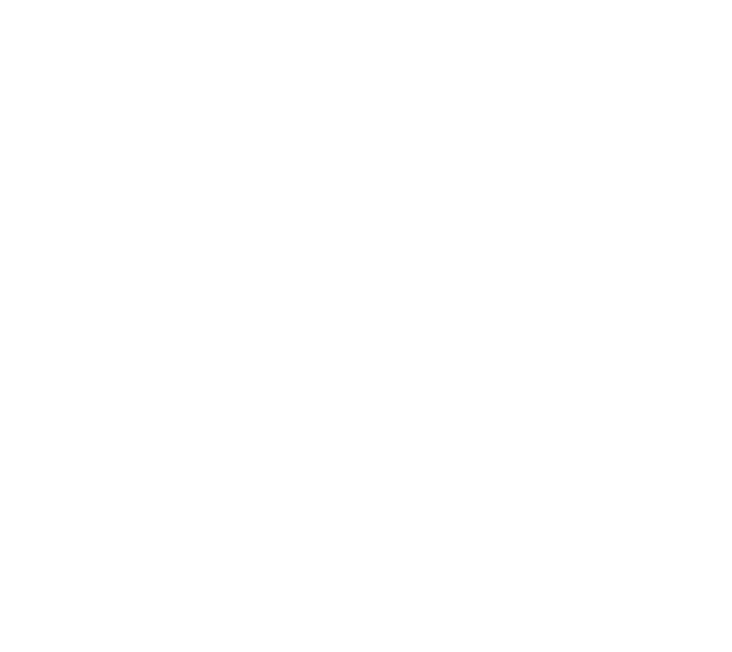
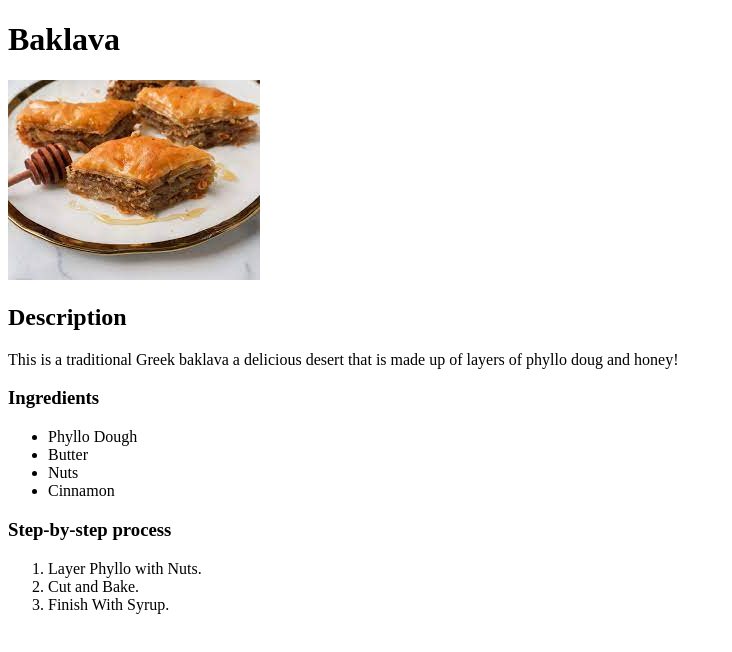
Before and after one commit to BantAlex/odin-recipes, a plain HTML site: page recipes/baklava.html in a window 1280 px wide. Shown: the whole page, without its empty margins (0-732 px from the left). Drawn offline with Linux system fonts and the light colour scheme.

Commit message:
Add third recipe and correct the Greek Salad H1
Created the third recipe with the same structure while also correcting
the heading of the Greek Salad

```diff
--- a/recipes/baklava.html
+++ b/recipes/baklava.html
@@ -0,0 +1,27 @@
+<!DOCTYPE html>
+<html lang="en">
+<head>
+    <meta charset="UTF-8">
+    <meta name="viewport" content="width=device-width, initial-scale=1.0">
+</head>
+<body>
+    <h1>Baklava</h1>
+    <img src="../images/baklava-fin.jpeg" alt="Image of a the baklava based on the recipe">
+    <h2>Description</h2>
+    <p>This is a traditional Greek baklava a delicious desert that is made up of layers of phyllo doug and honey!</p>
+    <h3>Ingredients</h3>
+    <ul>
+        <li>Phyllo Dough</li>
+        <li>Butter</li>
+        <li>Nuts</li>
+        <li>Cinnamon</li>
+
+    </ul>
+    <h3>Step-by-step process</h3>
+    <ol>
+        <li>Layer Phyllo with Nuts.</li>
+        <li>Cut and Bake.</li>
+        <li>Finish With Syrup.</li>
+    </ol>
+</body>
+</html>
```
Also changed, not shown: recipes/greek-salad.html (+1 -5 lines), images/baklava-fin.jpeg (added).
